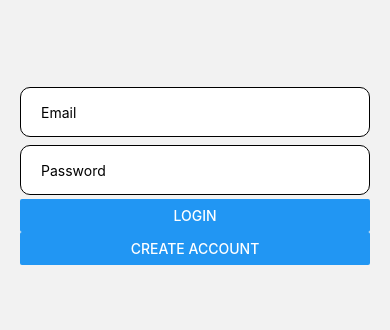
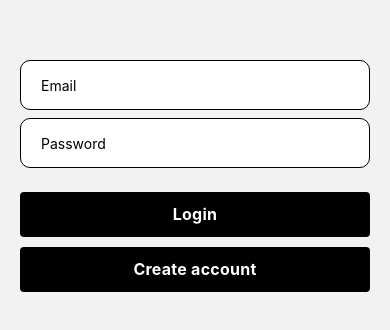
Before and after one commit to Lo1176/mobile-firebase, a React Native app: screen /Login in a window 390 px wide. Shown: the part 248-578 px from the top of the page. Built offline with nearby package versions, Linux system fonts and the light colour scheme; no server answers.

Commit message:
add custom btn

```diff
--- /dev/null
+++ b/app/components/Button.tsx
@@ -0,0 +1,34 @@
+import { Pressable, StyleSheet, Text } from 'react-native';
+
+export const Button = ({
+  onPress,
+  title = 'Save',
+}: {
+  onPress: any;
+  title: string;
+}) => {
+  return (
+    <Pressable style={styles.button} onPress={onPress}>
+      <Text style={styles.text}>{title}</Text>
+    </Pressable>
+  );
+};
+
+const styles = StyleSheet.create({
+  button: {
+    alignItems: 'center',
+    justifyContent: 'center',
+    paddingVertical: 12,
+    paddingHorizontal: 32,
+    borderRadius: 4,
+    elevation: 3,
+    backgroundColor: 'black',
+  },
+  text: {
+    fontSize: 16,
+    lineHeight: 21,
+    fontWeight: 'bold',
+    letterSpacing: 0.25,
+    color: 'white',
+  },
+});
--- a/app/screens/Login.tsx
+++ b/app/screens/Login.tsx
@@ -5,13 +5,13 @@ import {
 import { useState } from 'react';
 import {
   ActivityIndicator,
-  Button,
   KeyboardAvoidingView,
   StyleSheet,
   TextInput,
   View,
 } from 'react-native';
 import { FIREBASE_AUTH } from '../../FirebaseConfig';
+import { Button } from '../components/Button';
 
 export const Login = ({}) => {
   const [email, setEmail] = useState('');
@@ -55,8 +55,9 @@ export const Login = ({}) => {
   };
 
   return (
-    <View style={styles.container}>
-      <KeyboardAvoidingView behavior='padding'>
+    <View style={styles.mainContainer}>
+      <KeyboardAvoidingView style={styles.container} behavior='padding'>
+        <View>
           <TextInput
             value={email}
             style={styles.input}
@@ -72,13 +73,15 @@ export const Login = ({}) => {
             autoCapitalize='none'
             onChangeText={(text) => setPassword(text)}
           ></TextInput>
+        </View>
+
         {loading ? (
           <ActivityIndicator size='large' color='#0000ff' />
         ) : (
-          <>
+          <View style={styles.btnContainer}>
             <Button title='Login' onPress={signIn} />
             <Button title='Create account' onPress={signUp} />
-          </>
+          </View>
         )}
       </KeyboardAvoidingView>
     </View>
@@ -86,11 +89,13 @@ export const Login = ({}) => {
 };
 
 const styles = StyleSheet.create({
-  container: {
+  mainContainer: {
     flex: 1,
     justifyContent: 'center',
     marginHorizontal: 20,
   },
+  container: { display: 'flex', gap: 20 },
+  btnContainer: { display: 'flex', gap: 10 },
   input: {
     marginVertical: 4,
     height: 50,
```
Lines whose indentation alone changed are shown as unchanged.
